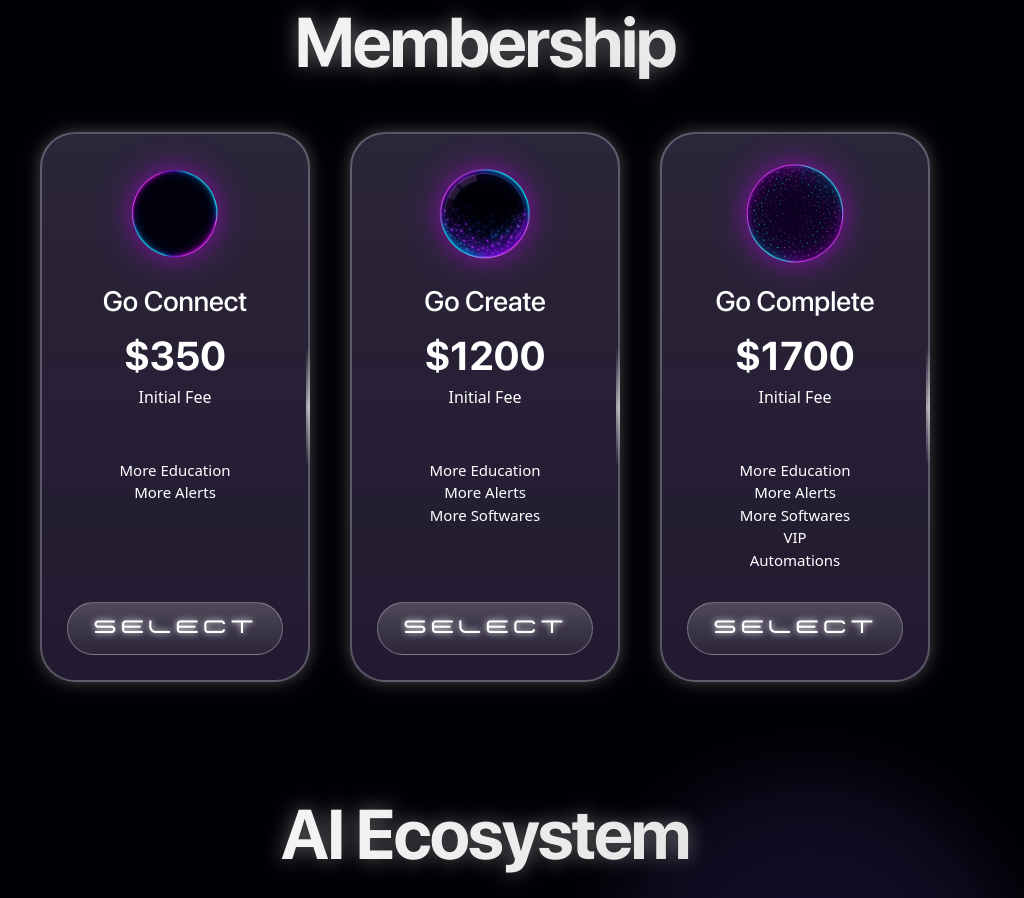
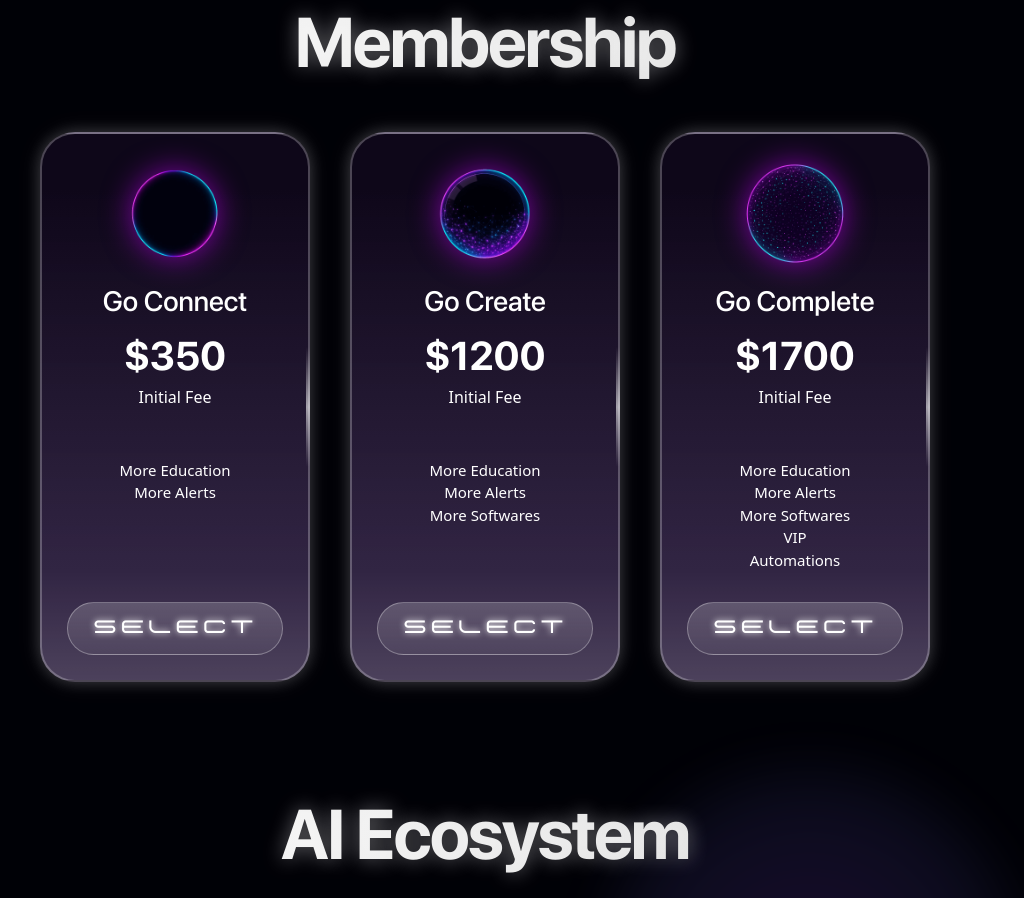
Before and after one commit to Zeeshanprojects/GOAI, a React (Vite) app in the folder goai/: page / in a window 1280 px wide. Shown: the part 1880-2778 px from the top of the page, without its empty margins (155-1179 px from the left). Built offline with nearby package versions, Linux system fonts and the light colour scheme.

Commit message:
updated-code

```diff
--- a/goai/src/Pages/Home.css
+++ b/goai/src/Pages/Home.css
@@ -1,7 +1,6 @@
 .banner-circle {
   height: 650px !important;
   transform: translate(-300px);
-
 }
 .content-wrapper {
   width: 100% !important;
@@ -32,7 +31,6 @@
   text-align: start !important;
   font-size: 1rem;
 }
-
 
 .hero-section {
   position: relative;
@@ -66,8 +64,8 @@
   height: 700px;
 
   background: radial-gradient(
-    circle at 50% 10%,      /* glow from top-left of sphere */
-    rgba(140, 100, 255, 0.8) 0%,
+    circle at 50% 10%,
+    /* glow from top-left of sphere */ rgba(140, 100, 255, 0.8) 0%,
     rgba(140, 100, 255, 0.4) 30%,
     rgba(140, 100, 255, 0.1) 60%,
     rgba(140, 100, 255, 0) 10%
@@ -159,11 +157,7 @@
   width: 100%;
   height: 50px;
 
-  background: linear-gradient(
-    to top,
-    rgba(0,0,0,0) 0%,
-    #000000 100%
-  );
+  background: linear-gradient(to top, rgba(0, 0, 0, 0) 0%, #000000 100%);
 
   z-index: 2;
 }
@@ -176,7 +170,6 @@
   display: flex;
   align-items: center;
   justify-content: center;
-
 }
 
 .mission-section img {
@@ -223,8 +216,8 @@
 
   background: linear-gradient(
     to bottom,
-    rgba(32, 26, 48, 0),   /* fully transparent */
-    #000000               /* solid black to match next section */
+    rgba(32, 26, 48, 0),
+    /* fully transparent */ #000000 /* solid black to match next section */
   );
 
   z-index: 3;
@@ -353,7 +346,7 @@
 }
 
 .pricing-section {
-  padding-bottom: 30px ;
+  padding-bottom: 30px;
 }
 
 .pricing-wrapper {
@@ -367,13 +360,23 @@
   height: 550px;
   padding: 25px;
   border-radius: 35px;
-  background: linear-gradient(rgba(255, 255, 255, 0.05), rgba(255, 255, 255, 0)),
-    #211a30;
+
+  /* DARK at top → LIGHT at bottom */
+  background: linear-gradient(
+      to bottom,
+      rgba(0, 0, 0, 0.45) 10%,     /* darkest top */
+      rgba(255, 255, 255, 0.10) 80%, /* subtle light middle */
+      rgba(255, 255, 255, 0.22) 100% /* lightest bottom */
+    ),
+    #1a0c2e;
+
   backdrop-filter: blur(15px);
   border: 2px solid rgba(255, 255, 255, 0.25);
-box-shadow:
-  0 0 15px rgba(255, 255, 255, 0.18),
-  0 0 25px rgba(255, 255, 255, 0.10);
+
+  box-shadow:
+    0 0 15px rgba(255, 255, 255, 0.18),
+    0 0 25px rgba(255, 255, 255, 0.1);
+
   text-align: center;
   position: relative;
   color: white;
@@ -381,6 +384,7 @@ box-shadow:
   flex-direction: column;
   justify-content: flex-start;
 }
+
 .pricing-card::after {
   content: "";
   position: absolute;
@@ -406,8 +410,8 @@ box-shadow:
   }
 }
 
-.price-heading{
-    font-family: "SFPro-Medium" !important;
+.price-heading {
+  font-family: "SFPro-Medium" !important;
 }
 .price {
   font-family: "SFPro-bold";
@@ -490,7 +494,7 @@ box-shadow:
   opacity: 0.85;
   line-height: 1.7;
 }
-@media (max-width:575px) {
+@media (max-width: 575px) {
   .vision-text {
     text-align: center;
     width: 100%;
@@ -988,7 +992,7 @@ box-shadow:
 }
 .stars {
   font-size: 30px;
-color: #4A3790 !important;
+  color: #4a3790 !important;
 }
 
 .testimonial-text {
@@ -1037,7 +1041,7 @@ color: #4A3790 !important;
   .content h1 {
     font-family: "SFPro-bold" !important;
     font-size: 80px !important;
-margin-top: -50px !important;
+    margin-top: -50px !important;
     margin-left: 0 !important; /* Remove negative margin */
   }
 
@@ -1077,7 +1081,7 @@ margin-top: -50px !important;
   }
 
   .orbit-wrapper {
-    margin-left:-80px !important;
+    margin-left: -80px !important;
     display: flex !important; /* ADD THIS */
     justify-content: center !important; /* Center itself */
     width: 100% !important; /* Make it expand */
@@ -1114,12 +1118,12 @@ margin-top: -50px !important;
     font-size: 70px !important;
   }
 }
-@media (min-width:1600px) and (max-width:1980px) {
+@media (min-width: 1600px) and (max-width: 1980px) {
   .text-content h1 {
     font-family: "SFPro-bold" !important;
     font-size: 110px !important;
   }
-   .orbit-wrapper {
+  .orbit-wrapper {
     margin-right: -220px !important;
   }
 }
```
